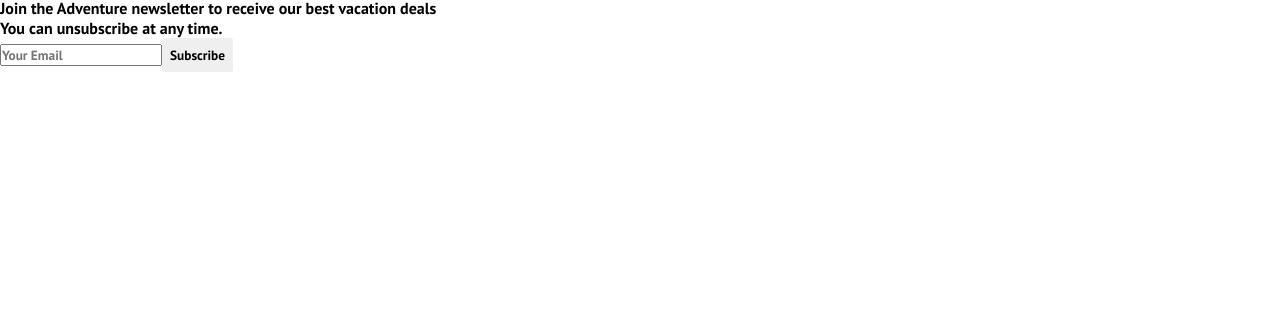
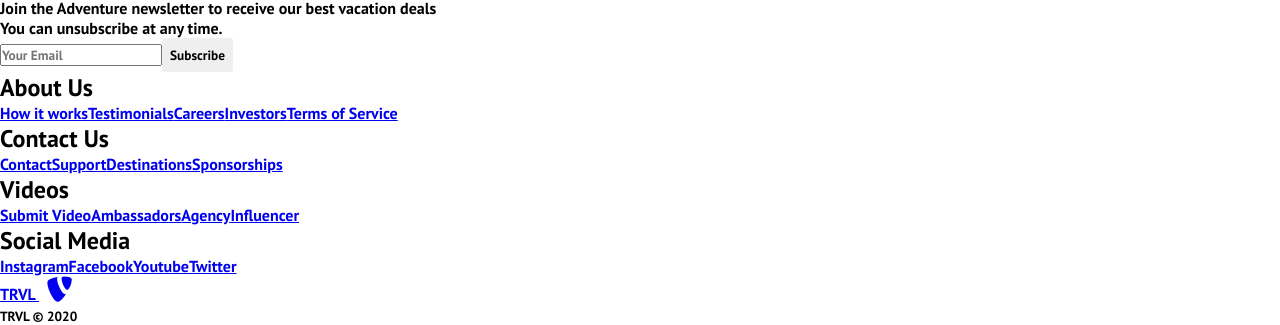
Before and after one commit to g-priime/react-website-trvl, a React (Create React App) app: page / in a window 1280 px wide. Shown: the part 1927-2252 px from the top of the page. Before the commit the page ends 1999 px from the top, so only its background shows below. Built offline with nearby package versions, Linux system fonts and the light colour scheme.

Commit message:
Update Footer.js

```diff
--- a/src/components/Footer.js
+++ b/src/components/Footer.js
@@ -1,5 +1,7 @@
 import React from "react";
-import { Button } from './Button'
+import { Link } from "react-router-dom";
+import { Button } from "./Button";
+import "./Footer.css";
 
 function Footer() {
   return (
@@ -23,6 +25,93 @@
           </form>
         </div>
       </section>
+      <div class="footer-links">
+        <div className="footer-link-wrapper">
+          <div class="footer-link-items">
+            <h2>About Us</h2>
+            <Link to="/sign-up">How it works</Link>
+            <Link to="/">Testimonials</Link>
+            <Link to="/">Careers</Link>
+            <Link to="/">Investors</Link>
+            <Link to="/">Terms of Service</Link>
+          </div>
+          <div class="footer-link-items">
+            <h2>Contact Us</h2>
+            <Link to="/">Contact</Link>
+            <Link to="/">Support</Link>
+            <Link to="/">Destinations</Link>
+            <Link to="/">Sponsorships</Link>
+          </div>
+        </div>
+        <div className="footer-link-wrapper">
+          <div class="footer-link-items">
+            <h2>Videos</h2>
+            <Link to="/">Submit Video</Link>
+            <Link to="/">Ambassadors</Link>
+            <Link to="/">Agency</Link>
+            <Link to="/">Influencer</Link>
+          </div>
+          <div class="footer-link-items">
+            <h2>Social Media</h2>
+            <Link to="/">Instagram</Link>
+            <Link to="/">Facebook</Link>
+            <Link to="/">Youtube</Link>
+            <Link to="/">Twitter</Link>
+          </div>
+        </div>
+      </div>
+      <section className="social-media">
+        <div className="social-media-wrap">
+          <div className="footer-logo">
+            <Link to="/" className="social-logo">
+              TRVL <i className="fab fa-typo3" />
+            </Link>
+          </div>
+          <small className="website-rights">TRVL © 2020</small>
+          <div className="social-icons">
+            <Link
+              className="social-icon-link facebook"
+              to="/"
+              target="_blank"
+              aria-label="Facebook"
+            >
+              <i className="fab fa-facebook-f"></i>
+            </Link>
+            <Link
+              className="social-icon-link instagram"
+              to="/"
+              target="_blank"
+              aria-label="Instagram"
+            >
+              <i className="fab fa-instagram"></i>
+            </Link>
+            <Link
+              class="social-icon-link youtube"
+              to="/"
+              target="_blank"
+              aria-label="Youtube"
+            >
+              <i class="fab fa-youtube" />
+            </Link>
+            <Link
+              class="social-icon-link twitter"
+              to="/"
+              target="_blank"
+              aria-label="Twitter"
+            >
+              <i class="fab fa-twitter" />
+            </Link>
+            <Link
+              class="social-icon-link linkedin"
+              to="/"
+              target="_blank"
+              aria-label="LinkedIn"
+            >
+              <i class="fab fa-linkedin" />
+            </Link>
+          </div>
+        </div>
+      </section>
     </div>
   );
 }
```
